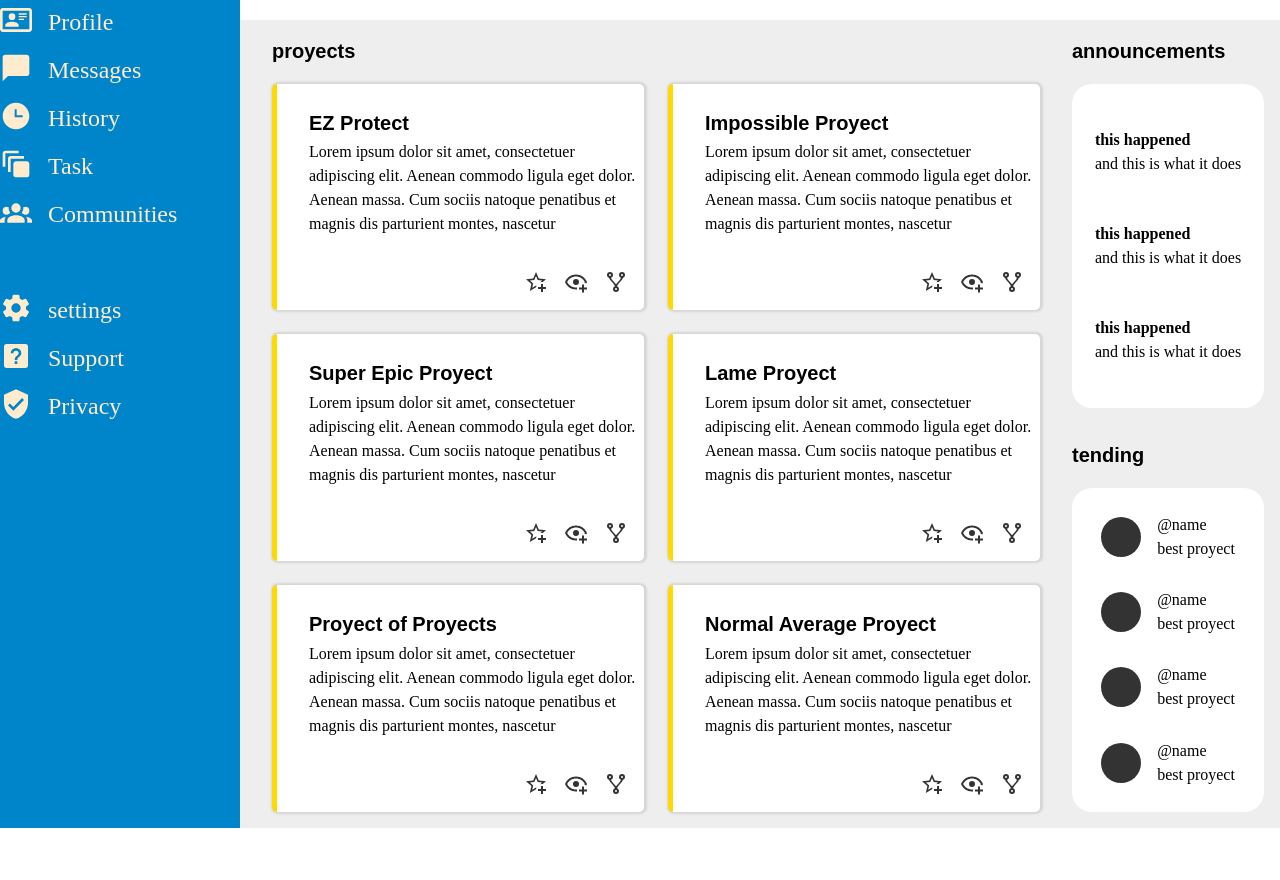
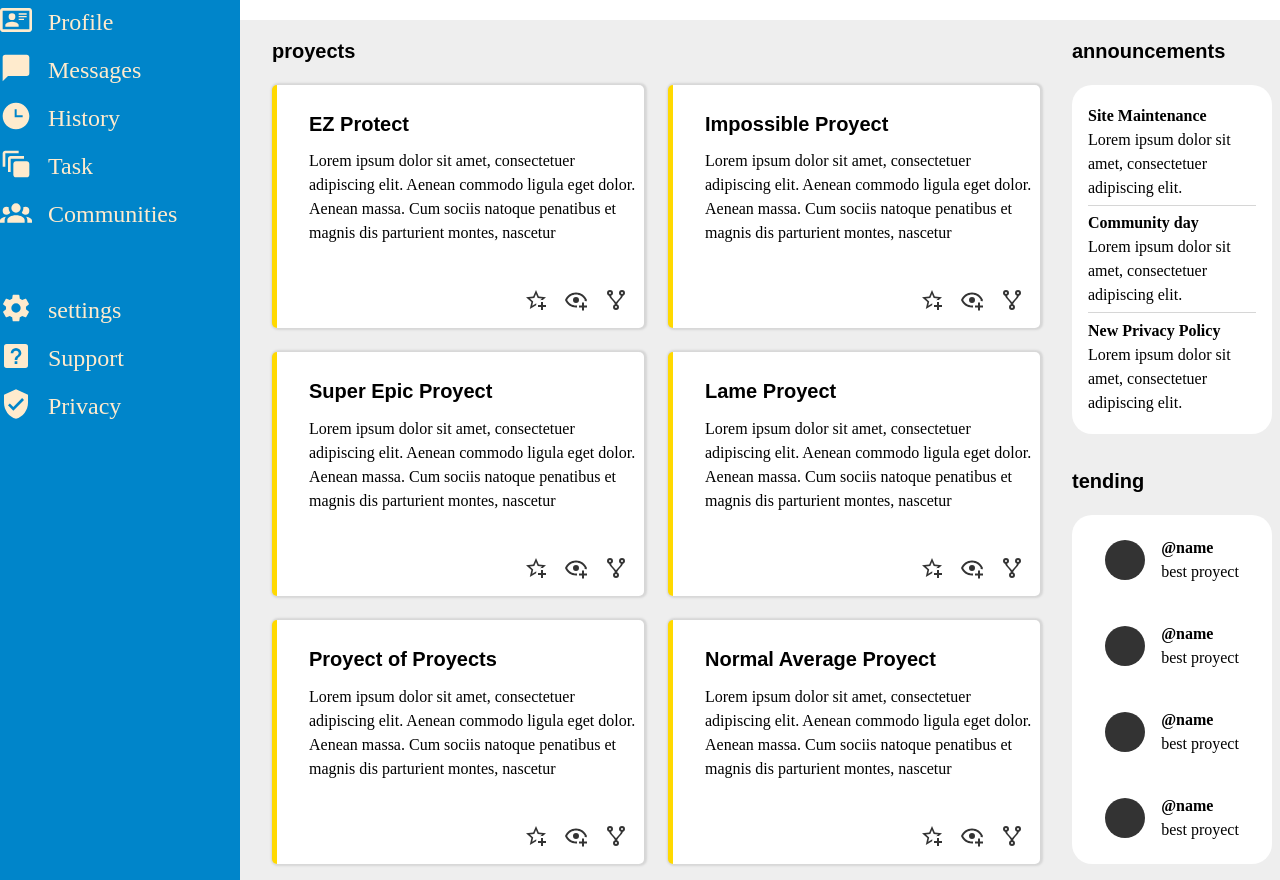
Before and after one commit to tococo852/adminboard-layout, a plain HTML site: page index.html in a window 1280 px wide. Shown: the part 124-1004 px from the top of the page. Before the commit the page ends 952 px from the top, so only its background shows below. Drawn offline with Linux system fonts and the light colour scheme.

Commit message:
finished layout

```diff
--- a/index.css
+++ b/index.css
@@ -172,7 +172,7 @@ button{
 .content{
   background-color: #eeeeee;
   display: grid;
-  grid-template-columns: 80% 20%;
+  grid-template-columns: 80% minmax(200px,15%);
   grid-template-rows: 2% 1fr 2% 1fr;
   gap: 2rem;
   padding: 1rem 2rem;
@@ -247,6 +247,15 @@ button{
 .annTitle, .name{
   font-weight: bold;
 }
+.annCard{
+  padding: 1rem;
+}
+.annCard > .announcement:nth-child(-n+2){
+  border-bottom: 1px solid #d6d6d6;
+  padding-bottom: 5px;
+
+}
+
 .nameTrend{
   font-weight:lighter;
 }
@@ -256,3 +265,11 @@ button{
   height: 2.5rem;
   border-radius: 2.5rem;
 }
+.nameTrend{
+  font-weight: bold;
+}
+.trendCard{
+  display: flex;
+  justify-content: space-evenly;
+  gap: 1rem;
+}
--- a/index.html
+++ b/index.html
@@ -118,16 +118,16 @@
 
         <div class="annCard">
             <div class="announcement">
-                <p class="annTitle">this happened</p>
-                <p class="annDescription">and this is what it does</p>
+                <p class="annTitle">Site Maintenance</p>
+                <p class="annDescription">Lorem ipsum dolor sit amet, consectetuer adipiscing elit.</p>
             </div>
             <div class="announcement">
-                <p class="annTitle">this happened</p>
-                <p class="annDescription">and this is what it does</p>
+                <p class="annTitle">Community day</p>
+                <p class="annDescription">Lorem ipsum dolor sit amet, consectetuer adipiscing elit.</p>
             </div>
             <div class="announcement">
-                <p class="annTitle">this happened</p>
-                <p class="annDescription">and this is what it does</p>
+                <p class="annTitle">New Privacy Policy</p>
+                <p class="annDescription">Lorem ipsum dolor sit amet, consectetuer adipiscing elit.</p>
             </div>
         </div>
         <div class="trendName">tending</div>
```
